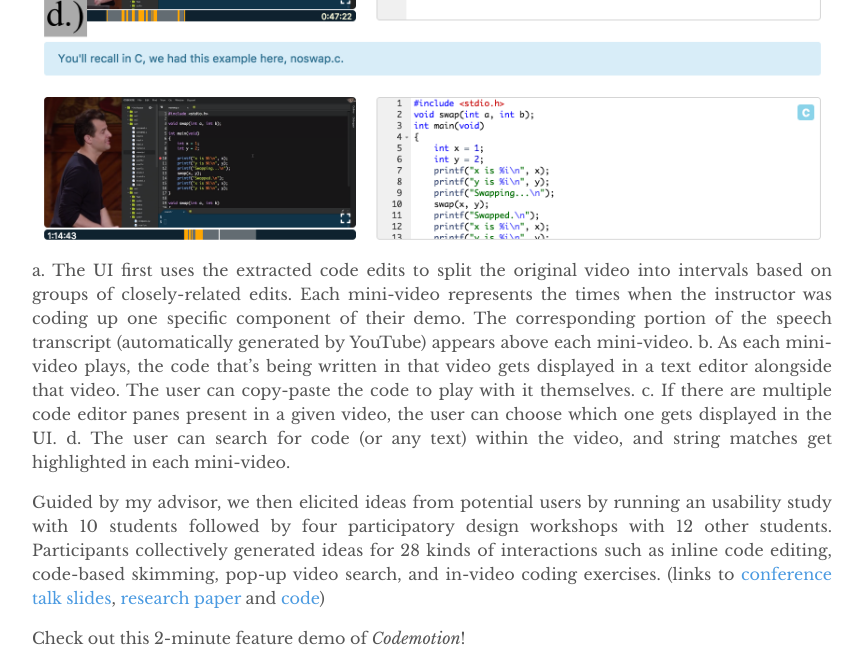
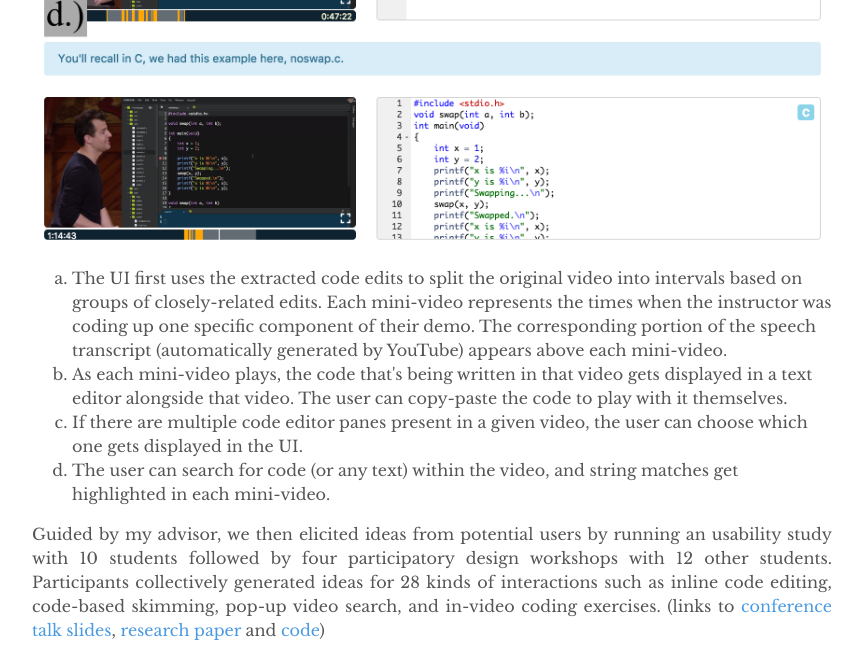
Before and after one commit to kandarpksk/kandarpksk.github.io, a Jekyll site: the page built from _posts/2018-01-28-codemotion.md, in a window 1280 px wide and 900 px high, scrolled down 1115 px, cut to the strip 0-662 px from the top of the window. Shown: the whole strip, without its empty margins (208-1071 px from the left). Built offline with Jekyll 4.4.1, drawn with Linux system fonts in a browser that asks for light colours.

Commit message:
Update 2018-01-28-codemotion.md

```diff
--- a/_posts/2018-01-28-codemotion.md
+++ b/_posts/2018-01-28-codemotion.md
@@ -9,10 +9,12 @@ Videos are a pervasive format for delivering online education at scale. They are
 
 I used my algorithm to prototype a novel video player called *Codemotion*. The UI is a kind of a mixed-media (text+video) tutorial viewer that segments a screencast video into chunks based on intervals of related code edits. It was created by me for the purpose of surfacing what the algorithm can do in a neutral way (as far as possible), and gathering ideas about where users would like to see it integrated in their own workflows.
 <img src="/assets/codemotion/ui.png" />
-a. The UI first uses the extracted code edits to split the original video into intervals based on groups of closely-related edits. Each mini-video represents the times when the instructor was coding up one specific component of their demo. The corresponding portion of the speech transcript (automatically generated by YouTube) appears above each mini-video.
-b. As each mini-video plays, the code that's being written in that video gets displayed in a text editor alongside that video. The user can copy-paste the code to play with it themselves.
-c. If there are multiple code editor panes present in a given video, the user can choose which one gets displayed in the UI.
-d. The user can search for code (or any text) within the video, and string matches get highlighted in each mini-video.
+<ol type="a">
+  <li>The UI first uses the extracted code edits to split the original video into intervals based on groups of closely-related edits. Each mini-video represents the times when the instructor was coding up one specific component of their demo. The corresponding portion of the speech transcript (automatically generated by YouTube) appears above each mini-video.</li>
+  <li>As each mini-video plays, the code that's being written in that video gets displayed in a text editor alongside that video. The user can copy-paste the code to play with it themselves.</li>
+  <li>If there are multiple code editor panes present in a given video, the user can choose which one gets displayed in the UI.</li>
+  <li>The user can search for code (or any text) within the video, and string matches get highlighted in each mini-video.</li>
+</ol>
 
 Guided by my advisor, we then elicited ideas from potential users by running an usability study with 10 students followed by four participatory design workshops with 12 other students. Participants collectively generated ideas for 28 kinds of interactions such as inline code editing, code-based skimming, pop-up video search, and in-video coding exercises. (links to [conference talk slides](https://www.icloud.com/keynote/0CrqCVgrx10z1Dov72B_bmG-g#Codemotion-LAS18-Kandarp), [research paper](/files/codemotion-las2018-khandwala.pdf) and [code](https://github.com/kandarpksk/codemotion-las2018))
 
```
